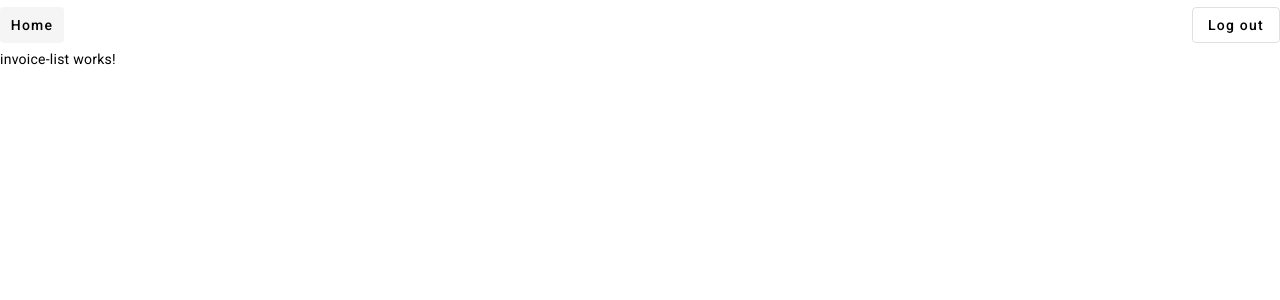
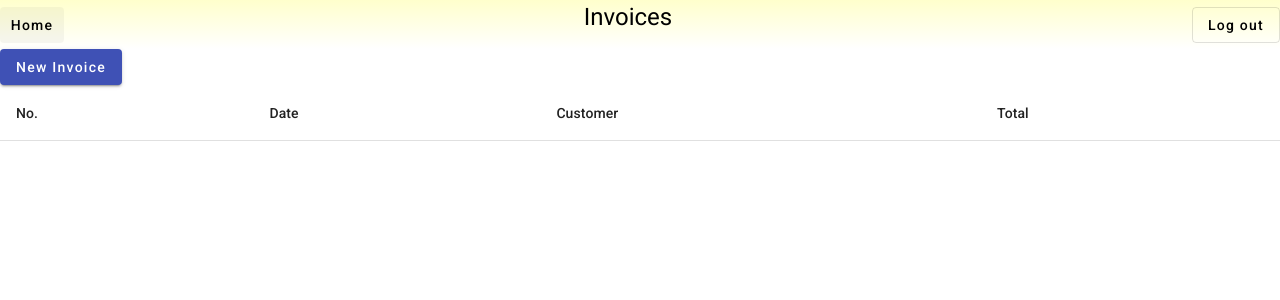
Before and after one commit to Ayss83/angular-front, an Angular app: page /home/invoices in a window 1280 px wide. Shown: the top 300 px of the page. Built offline with nearby package versions, Linux system fonts and the light colour scheme; sample sign-in values are in the browser's storage.

Commit message:
change in home-communicator functionning, base for invoices list

```diff
--- a/src/app/home-menu/home-menu.component.html
+++ b/src/app/home-menu/home-menu.component.html
@@ -2,7 +2,7 @@
   <a
     (mouseenter)="sectionName = 'Quotations'"
     (mouseleave)="sectionName = ''"
-      (click)="setColor('rgb(140, 204, 241)')"
+    (click)="setSection({ name: 'Quotations', color: 'rgb(140, 204, 241)' })"
     class="petal petal1 mt-200"
   >
     <h2 class="petal-content">Quotations</h2>
@@ -10,7 +10,7 @@
   <a
     (mouseenter)="sectionName = 'Orders'"
     (mouseleave)="sectionName = ''"
-      (click)="setColor('rgb(149, 241, 195)')"
+    (click)="setSection({ name: 'Orders', color: 'rgb(149, 241, 195)' })"
     class="petal petal2"
   >
     <h2 class="petal-content">Orders</h2>
@@ -18,7 +18,7 @@
   <a
     (mouseenter)="sectionName = 'Invoices'"
     (mouseleave)="sectionName = ''"
-      (click)="setColor('rgb(255, 255, 204)')"
+    (click)="setSection({ name: 'Invoices', color: 'rgb(255, 255, 204)' })"
     routerLink="invoices"
     class="petal petal3"
   >
@@ -27,7 +27,7 @@
   <a
     (mouseenter)="sectionName = 'Customers'"
     (mouseleave)="sectionName = ''"
-      (click)="setColor('rgb(255, 227, 135)')"
+    (click)="setSection({ name: 'Customers', color: 'rgb(255, 227, 135)' })"
     class="petal petal4"
   >
     <h2 class="petal-content">Customers</h2>
@@ -35,7 +35,7 @@
   <a
     (mouseenter)="sectionName = 'Products'"
     (mouseleave)="sectionName = ''"
-      (click)="setColor('rgb(247, 145, 145)')"
+    (click)="setSection({ name: 'Products', color: 'rgb(247, 145, 145)' })"
     class="petal petal5 mt-200"
   >
     <h2 class="petal-content">Products</h2>
--- a/src/app/home-menu/home-menu.component.ts
+++ b/src/app/home-menu/home-menu.component.ts
@@ -2,20 +2,21 @@ import { Component } from '@angular/core';
 import { CommonModule } from '@angular/common';
 import { HomeCommunicatorService } from '../services/home-communicator.service';
 import { RouterModule } from '@angular/router';
+import { SectionInfo } from '../models/home-communicator.models';
 
 @Component({
   selector: 'app-home-menu',
   standalone: true,
   imports: [CommonModule, RouterModule],
   templateUrl: './home-menu.component.html',
-  styleUrls: ['./home-menu.component.scss']
+  styleUrls: ['./home-menu.component.scss'],
 })
 export class HomeMenuComponent {
   sectionName = '';
 
   constructor(private communicatorService: HomeCommunicatorService) {}
 
-  setColor(newColor: string) {
-    this.communicatorService.onChangeColor(newColor);
+  setSection(sectionInfo: SectionInfo) {
+    this.communicatorService.onSectionChange(sectionInfo);
   }
 }
--- a/src/app/home/home.component.html
+++ b/src/app/home/home.component.html
@@ -3,8 +3,9 @@
     routerLink="/home"
     mat-button
     (click)="title = ''; menuColor = 'transparent'"
-    >Home</a
   >
+    Home
+  </a>
   <h1>{{ title }}</h1>
   <button type="button" mat-stroked-button (click)="logout()">Log out</button>
 </div>
--- a/src/app/home/home.component.ts
+++ b/src/app/home/home.component.ts
@@ -1,4 +1,9 @@
-import { ChangeDetectionStrategy, ChangeDetectorRef, OnDestroy, OnInit } from '@angular/core';
+import {
+  ChangeDetectionStrategy,
+  ChangeDetectorRef,
+  OnDestroy,
+  OnInit,
+} from '@angular/core';
 import { Component } from '@angular/core';
 import { MatButtonModule } from '@angular/material/button';
 import { Router, RouterModule } from '@angular/router';
@@ -26,12 +31,18 @@ export class HomeComponent implements OnInit, OnDestroy {
   ) {}
 
   ngOnInit() {
-    this.subscription = this.communicationService.changeColor$.subscribe(
-      (color) => {
-        this.menuColor = color;
+    this.subscription = this.communicationService.changeSection$.subscribe(
+      (sectionInfo) => {
+        this.menuColor = sectionInfo.color;
+        this.title = sectionInfo.name;
         this.changeDetectorRef.markForCheck();
       }
     );
+
+    if (this.router.url.includes('invoices')) {
+      this.title = 'Invoices';
+      this.menuColor = 'rgb(255, 255, 204)';
+    }
   }
 
   ngOnDestroy() {
--- a/src/app/invoice/invoice-list/invoice-list.component.html
+++ b/src/app/invoice/invoice-list/invoice-list.component.html
@@ -1 +1,25 @@
-<p>invoice-list works!</p>
+<a routerLink="new" mat-raised-button color="primary">New Invoice</a>
+<table mat-table>
+  <ng-container matColumnDef="num">
+    <th mat-header-cell *matHeaderCellDef>No.</th>
+    <td mat-cell *matCellDef="let element">{{ element.num }}</td>
+  </ng-container>
+
+  <ng-container matColumnDef="date">
+    <th mat-header-cell *matHeaderCellDef>Date</th>
+    <td mat-cell *matCellDef="let element">{{ element.num }}</td>
+  </ng-container>
+
+  <ng-container matColumnDef="customer">
+    <th mat-header-cell *matHeaderCellDef>Customer</th>
+    <td mat-cell *matCellDef="let element">{{ element.num }}</td>
+  </ng-container>
+
+  <ng-container matColumnDef="amount">
+    <th mat-header-cell *matHeaderCellDef>Total</th>
+    <td mat-cell *matCellDef="let element">{{ element.num }}</td>
+  </ng-container>
+
+  <tr mat-header-row *matHeaderRowDef="displayedColumns"></tr>
+  <tr mat-row *matRowDef="let row; columns: displayedColumns"></tr>
+</table>
--- a/src/app/invoice/invoice-list/invoice-list.component.ts
+++ b/src/app/invoice/invoice-list/invoice-list.component.ts
@@ -1,13 +1,16 @@
-import { Component } from '@angular/core';
+import { ChangeDetectionStrategy, Component } from '@angular/core';
 import { CommonModule } from '@angular/common';
+import { MatTableModule } from '@angular/material/table';
+import { MatButtonModule } from '@angular/material/button';
 
 @Component({
   selector: 'app-invoice-list',
   standalone: true,
-  imports: [CommonModule],
+  imports: [CommonModule, MatTableModule, MatButtonModule],
   templateUrl: './invoice-list.component.html',
-  styleUrls: ['./invoice-list.component.scss']
+  styleUrls: ['./invoice-list.component.scss'],
+  changeDetection: ChangeDetectionStrategy.OnPush
 })
 export class InvoiceListComponent {
-
+  displayedColumns = ['num', 'date', 'customer', 'amount']
 }
--- /dev/null
+++ b/src/app/models/home-communicator.models.ts
@@ -0,0 +1,4 @@
+export type SectionInfo = {
+  name: string;
+  color: string;
+}
--- a/src/app/services/home-communicator.service.ts
+++ b/src/app/services/home-communicator.service.ts
@@ -1,5 +1,6 @@
 import { Injectable } from '@angular/core';
 import { Subject } from 'rxjs';
+import { SectionInfo } from '../models/home-communicator.models';
 
 /**
  * Service in charge of communication between child components and home component
@@ -8,11 +9,11 @@ import { Subject } from 'rxjs';
   providedIn: 'root'
 })
 export class HomeCommunicatorService {
-  private changeColor = new Subject<string>();
+  private changeSection = new Subject<SectionInfo>();
 
-  changeColor$ = this.changeColor.asObservable();
+  changeSection$ = this.changeSection.asObservable();
 
-  onChangeColor(color: string) {
-    this.changeColor.next(color);
+  onSectionChange(sectionInfo: SectionInfo) {
+    this.changeSection.next(sectionInfo);
   }
 }
```
Also changed, not shown: 2 other files (tests, documents, lock files or other folders). Lines whose indentation alone changed are shown as unchanged.
